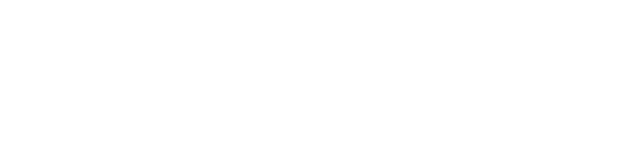
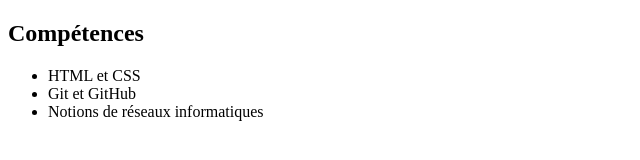
Before and after one commit to bot-random/mon-cv, a plain HTML site: page index.html in a window 1280 px wide. Shown: the whole page, without its empty margins (0-640 px from the left). Drawn offline with Linux system fonts and the light colour scheme.

Commit message:
mise en place de la section competences

```diff
--- a/index.html
+++ b/index.html
@@ -7,6 +7,13 @@
     <title>Document</title>
 </head>
 <body>
-
+    <section id="competences">
+        <h2>Compétences</h2>
+        <ul>
+            <li>HTML et CSS</li>
+            <li>Git et GitHub</li>
+            <li>Notions de réseaux informatiques</li>
+        </ul>
+    </section>
 </body>
 </html>
```
